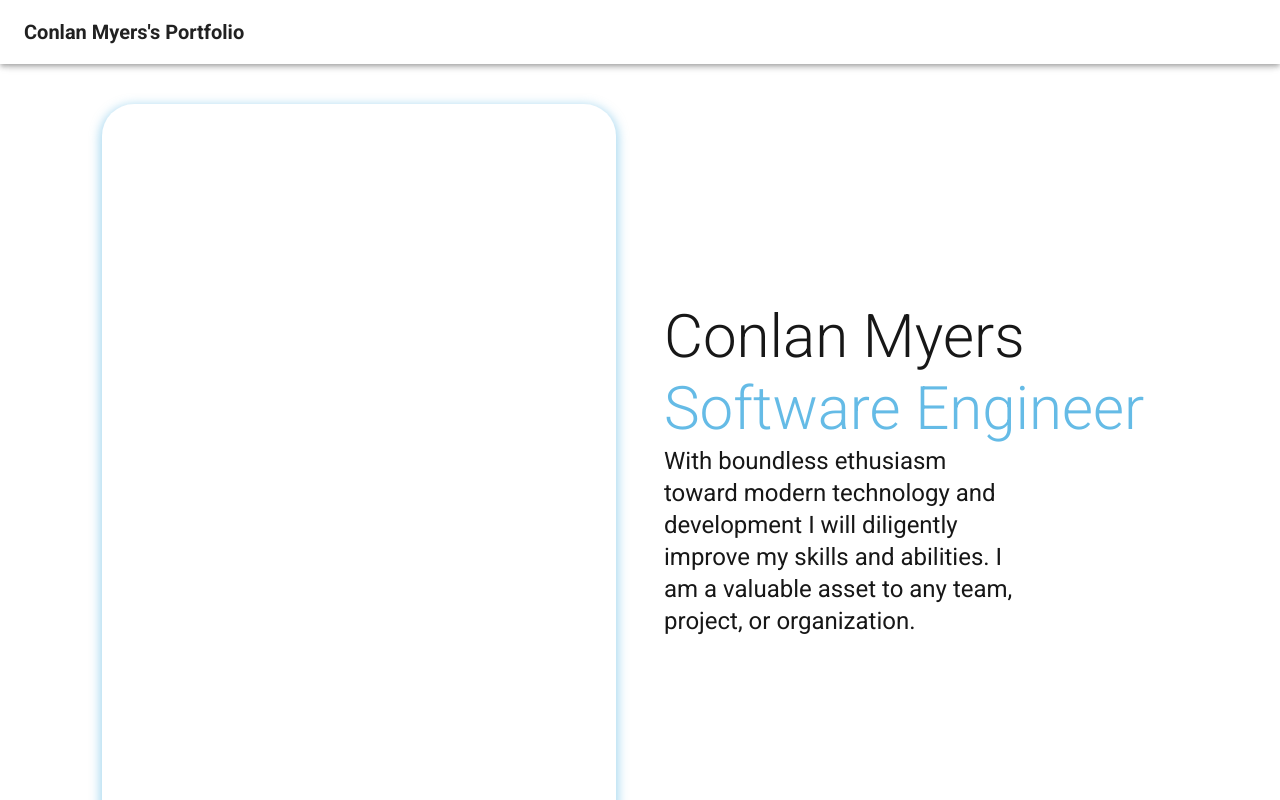
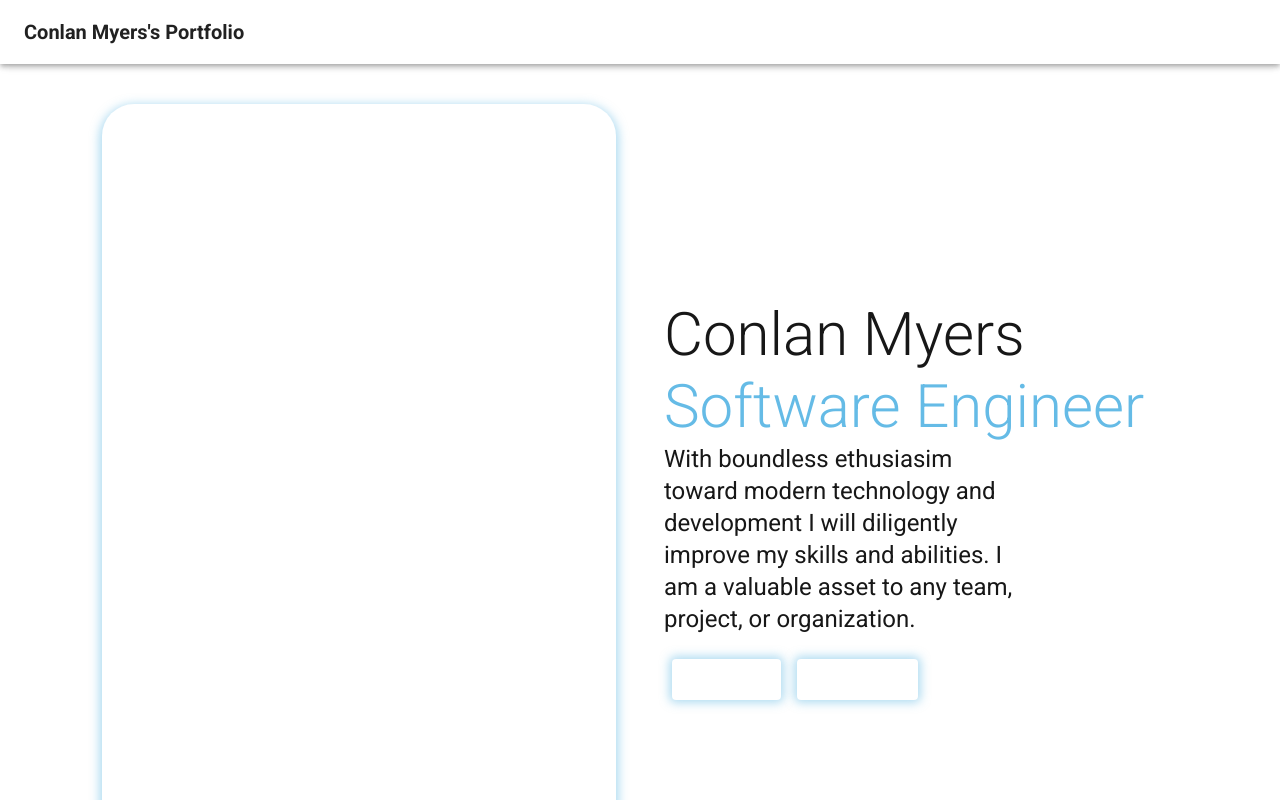
Before and after one commit to Conlan2/Conlan2.github.io, a Next.js app in the folder Frontend/: page / in a window 1280 px wide. Shown: the top 800 px of the page. Built offline with nearby package versions, Linux system fonts and the light colour scheme; what @mui/material-nextjs would draw is missing.

Commit message:
Updated Button visuals ans spelling

```diff
--- a/Frontend/src/components/PersonalSection.tsx
+++ b/Frontend/src/components/PersonalSection.tsx
@@ -58,15 +58,27 @@ export default function PersonalSection() {
                     Software Engineer
                 </Typography>
                 <Typography variant="h5" sx={{maxWidth: "70%"}}>
-                    With boundless ethusiasm toward modern technology and development I will diligently improve my skills and abilities. I am a valuable asset to any team, project, or organization.
+                    With boundless ethusiasim toward modern technology and development I will diligently improve my skills and abilities. I am a valuable asset to any team, project, or organization.
                 </Typography>
                 <Stack direction="row" sx={{mt: 2}}>
-                    <Button sx={{m: 1}}>
+                    <Button sx={{m: 1, p: 1,
+                            boxShadow: `0px 0px 10px 3px ${alpha(primaryTheme.palette.secondary.main, 0.5)}`,
+                            transition: "box-shadow 0.1s ease-in-out",
+                            ":hover": {
+                                boxShadow: `0px 0px 20px 5px ${alpha(primaryTheme.palette.secondary.main, 1)}`
+                            }
+                    }}>
                         <Link href='#ContactsSection'>
                             Get In Touch
                         </Link>
                     </Button>
-                    <Button sx={{m: 1}}>
+                    <Button sx={{m: 1, p: 1,
+                            boxShadow: `0px 0px 10px 3px ${alpha(primaryTheme.palette.secondary.main, 0.5)}`,
+                            transition: "box-shadow 0.1s ease-in-out",
+                            ":hover": {
+                                boxShadow: `0px 0px 20px 5px ${alpha(primaryTheme.palette.secondary.main, 1)}`
+                            }
+                    }}>
                         <Link href='#FeaturedProjectsSection'>
                             View Projects
                         </Link>
```
